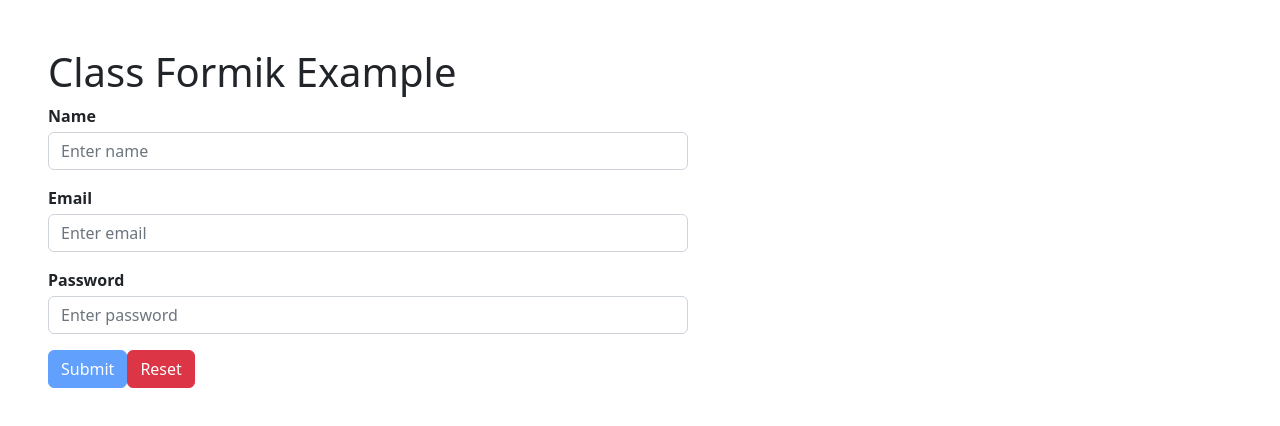
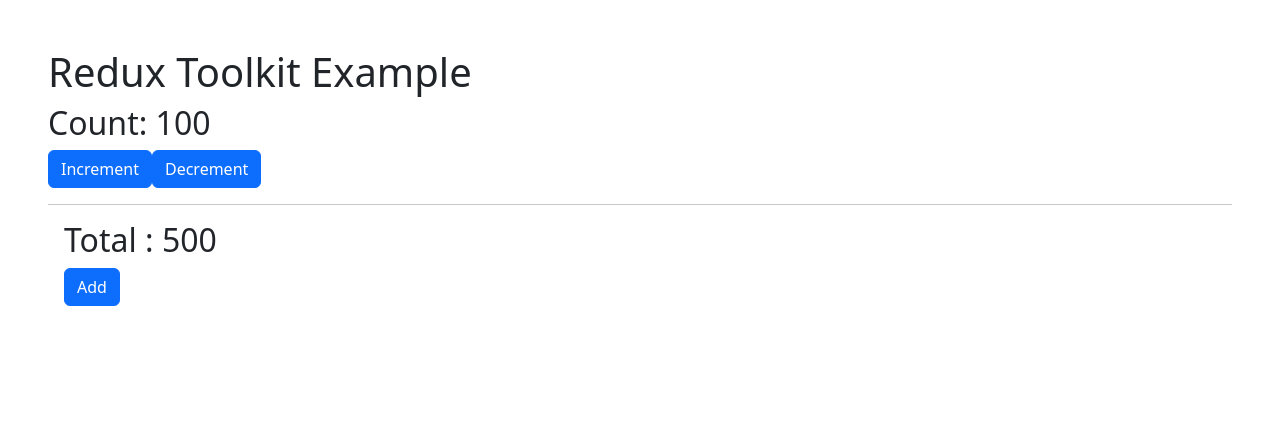
Before and after one commit to gosnippets/reactdemo, a React (Create React App) app: page / in a window 1280 px wide. Shown: the top 426 px of the page. Built offline with nearby package versions, Linux system fonts and the light colour scheme.

Commit message:
Redux react-redux redukjstoolkit

```diff
--- a/package.json
+++ b/package.json
@@ -7,18 +7,20 @@
     "@emotion/styled": "^11.11.0",
     "@mui/icons-material": "^5.11.16",
     "@mui/material": "^5.13.0",
+    "@reduxjs/toolkit": "^1.9.5",
     "@testing-library/jest-dom": "^5.16.5",
     "@testing-library/react": "^13.4.0",
     "@testing-library/user-event": "^13.5.0",
     "axios": "^1.4.0",
     "bootstrap": "^5.2.3",
     "formik": "^2.4.0",
-    "joi": "^17.9.2",
     "react": "^18.2.0",
     "react-bootstrap": "^2.7.4",
     "react-dom": "^18.2.0",
+    "react-redux": "^8.0.7",
     "react-router-dom": "^6.11.2",
     "react-scripts": "5.0.1",
+    "redux": "^4.2.1",
     "web-vitals": "^2.1.4",
     "yup": "^1.2.0"
   },
--- a/src/App.js
+++ b/src/App.js
@@ -40,6 +40,8 @@
 import FunctionFormikExample from "./formik/FunctionFormikExample";
 import ClassFormikExample from "./formik/ClassFormikExample";
 import FunctionFormikExample2 from "./formik/FunctionFormikExample2";
+import ReduxExample from "./react-redux/Redux/ReduxExample";
+import ReduxToolkitExample from "./react-redux/Toolkit/ReduxToolkitExample";
 
 function App() {
   return (<>
@@ -100,7 +102,9 @@
     {/* <ComponentDidCatchExample/> */}
     {/* <FunctionFormikExample/> */}
     {/* <ClassFormikExample/> */}
-    <FunctionFormikExample2/>
+    {/* <FunctionFormikExample2/> */}
+    {/* <ReduxExample/> */}
+    <ReduxToolkitExample/>
   </>);
 }
 
--- a/src/index.js
+++ b/src/index.js
@@ -3,10 +3,15 @@
 import './index.css';
 import 'bootstrap/dist/css/bootstrap.min.css';
 import App from './App';
+import { Provider } from 'react-redux';
+import store from './react-redux/Toolkit/store';
+// import store from './react-redux/Redux/store';
 
 const root = ReactDOM.createRoot(document.getElementById('rootA'));
 root.render(
   <React.StrictMode>
-    <App />
-   </React.StrictMode>
+    <Provider store={store}>
+      <App />
+    </Provider>
+  </React.StrictMode>
 );
--- /dev/null
+++ b/src/react-redux/Redux/ReduxExample.jsx
@@ -0,0 +1,25 @@
+import React from 'react'
+import { increment, decrement } from "./actions"
+import { connect } from 'react-redux'
+
+const ReduxExample = ({ count, increment, decrement }) => {
+    return (
+        <div className='m-5'>
+            <p>Redux Example</p>
+            <h2>Count: {count}</h2>
+            <button onClick={increment}>Increment</button>
+            <button onClick={decrement}>Decrement</button>
+        </div>
+    )
+}
+
+const mapStateToProps = (state) => {
+    return { count: state.count }
+}
+
+const mapDispatchToProps = {
+    increment,
+    decrement
+}
+
+export default connect(mapStateToProps, mapDispatchToProps)(ReduxExample)
--- /dev/null
+++ b/src/react-redux/Redux/actions.js
@@ -0,0 +1,5 @@
+export const INCREMENT ='INCREMENT';
+export const DECREMENT ='DECREMENT';
+
+export const increment =()=>({type:DECREMENT})
+export const decrement =()=>({type:INCREMENT})
--- /dev/null
+++ b/src/react-redux/Redux/store.js
@@ -0,0 +1,6 @@
+import { createStore } from "redux";
+import reducer from "./reducers";
+
+const store = createStore(reducer);
+
+export default store;
--- /dev/null
+++ b/src/react-redux/Toolkit/ReduxToolkitExample.jsx
@@ -0,0 +1,24 @@
+import React from 'react'
+import { useDispatch, useSelector } from 'react-redux'
+import { decrement, increment } from './slices/counterSlice'
+import { addition } from './slices/additionSubtractionSlice'
+
+export default function ReduxToolkitExample() {
+    const count = useSelector(state => state.counter.count)
+    const total = useSelector(state => state.addSub.total)
+    const dispatch = useDispatch()
+    return (
+        <div className='m-5'>
+            <h1>Redux Toolkit Example</h1>
+            <h2>Count: {count}</h2>
+            <button className='btn btn-primary' onClick={() => dispatch(increment())}>Increment</button>
+            <button className='btn btn-primary' onClick={() => dispatch(decrement())}>Decrement</button>
+
+            <hr />
+            <div className='m-3'>
+                <h2>Total : {total}</h2>
+                <button className='btn btn-primary' onClick={() => dispatch(addition(100))}>Add</button>
+            </div>
+        </div>
+    )
+}
--- /dev/null
+++ b/src/react-redux/Toolkit/slices/additionSubtractionSlice.js
@@ -0,0 +1,19 @@
+import { createSlice } from "@reduxjs/toolkit";
+
+
+const additionSubtractionSlice = createSlice({
+    name: "additionSubtraction",
+    initialState: { total:500},
+    reducers: {
+        addition: (state,action) => {
+            console.log("Action", action, state)
+            state.total+=action.payload;
+        },
+        subtraction: (state) => {
+            state.count--;
+        }
+    }
+})
+
+export const {addition, subtraction} = additionSubtractionSlice.actions
+export default additionSubtractionSlice.reducer
--- /dev/null
+++ b/src/react-redux/Toolkit/slices/counterSlice.js
@@ -0,0 +1,18 @@
+import { createSlice } from "@reduxjs/toolkit";
+
+
+const counterSlice = createSlice({
+    name: "count",
+    initialState: { count:100},
+    reducers: {
+        increment: (state) => {
+            state.count++;
+        },
+        decrement: (state) => {
+            state.count--;
+        }
+    }
+})
+
+export const {increment, decrement} = counterSlice.actions
+export default counterSlice.reducer
--- /dev/null
+++ b/src/react-redux/Toolkit/store.js
@@ -0,0 +1,13 @@
+import { configureStore } from "@reduxjs/toolkit";
+import counterSlice from "./slices/counterSlice";
+import additionSubtractionSlice from "./slices/additionSubtractionSlice";
+
+
+const store = configureStore({
+    reducer: {
+        counter: counterSlice,
+        addSub: additionSubtractionSlice
+    }
+});
+
+export default store;
```
Also changed, not shown: src/react-redux/Redux/reducers.js (added, +20 -0 lines), 1 other file (tests, documents, lock files or other folders).
